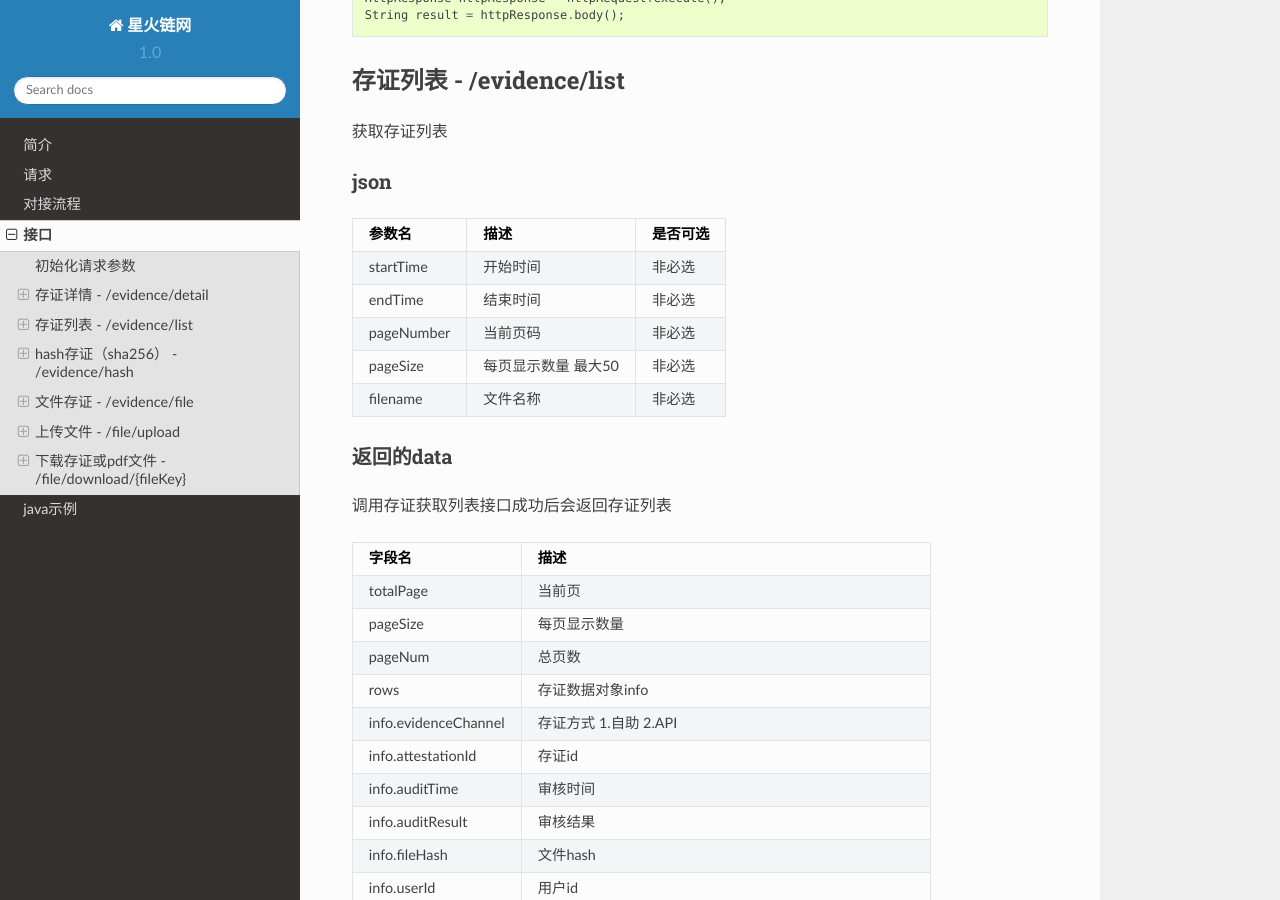
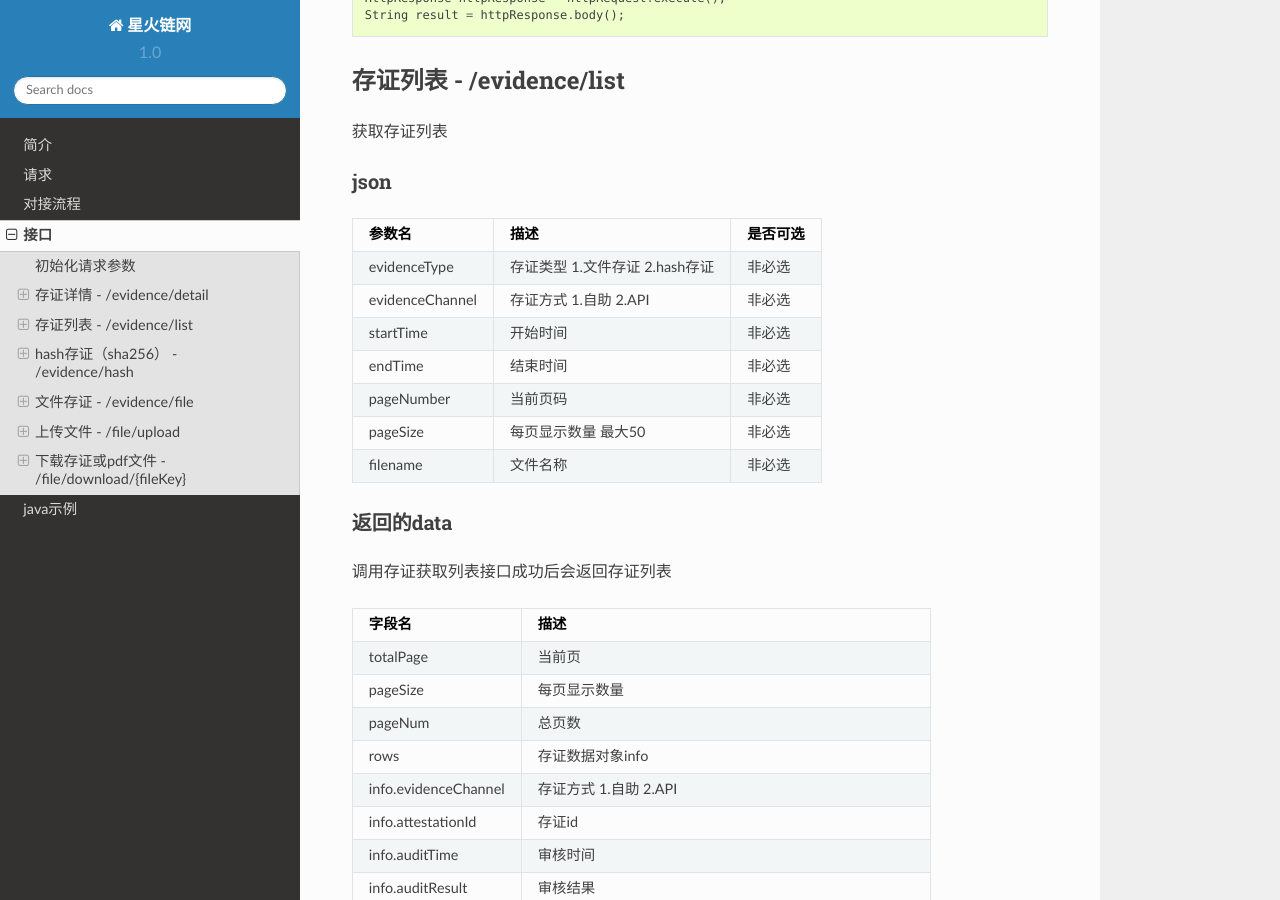
Before and after one commit to kurohayan/xhy-docs, a Sphinx documentation site: the page built from docs/api.rst, in a window 1280 px wide and 900 px high, scrolled down 1864 px. Built offline with Sphinx 7.4.7 and the Read the Docs theme 2.0.0, drawn with Linux system fonts in a browser that asks for light colours.

Commit message:
完善文档，问题处理

```diff
--- a/docs/api.rst
+++ b/docs/api.rst
@@ -86,6 +86,8 @@ json
 =================  ================================================ ============
 参数名 				描述                                              是否可选
 =================  ================================================ ============
+evidenceType        存证类型 1.文件存证  2.hash存证                       非必选
+evidenceChannel     存证方式 1.自助  2.API                               非必选
 startTime           开始时间                                             非必选
 endTime             结束时间                                             非必选
 pageNumber          当前页码                                             非必选
```
